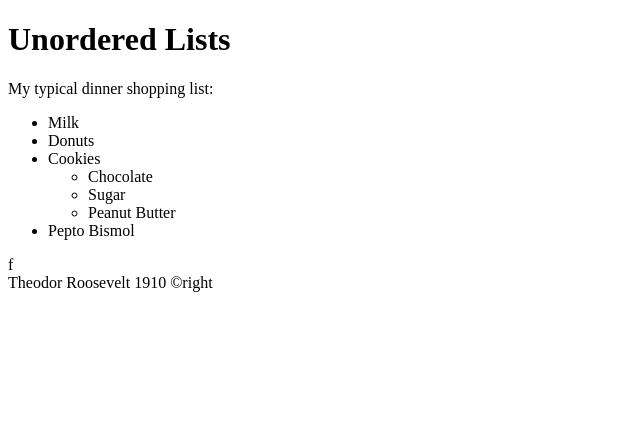
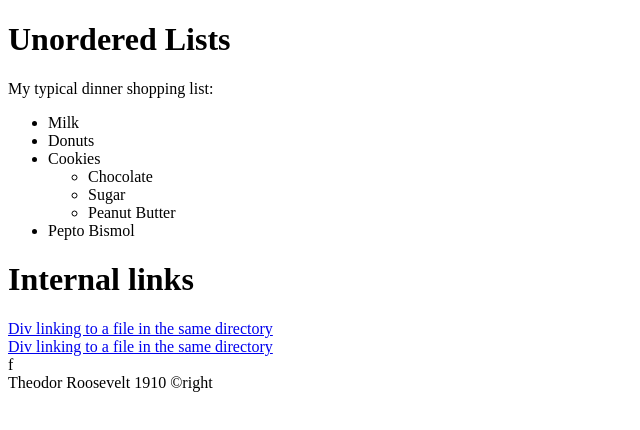
Before and after one commit to Magwindiri/stephenTest, a plain HTML site: page site/lists.html in a window 1280 px wide. Shown: the whole page, without its empty margins (0-640 px from the left). Drawn offline with Linux system fonts and the light colour scheme.

Commit message:
Added links from the same directory

```diff
--- a/site/lists.html
+++ b/site/lists.html
@@ -22,6 +22,15 @@
        <li>Pepto Bismol</li>
     </ul>
 	</div>
+	<h1>Internal links</h1>
+	<section>
+		<a href="index.html" title="same directory link">
+		Div linking to a file in the same directory
+		</a>
+		<a href="index.html" title="same directory link">
+			<div>Div linking to a file in the same directory</div>
+		</a>
+	</section>
 f<footer>
 	Theodor Roosevelt 1910 &copyright
 </footer>
```
